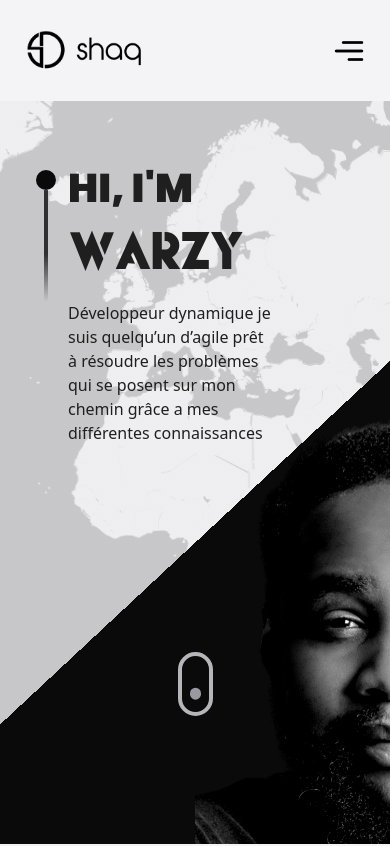
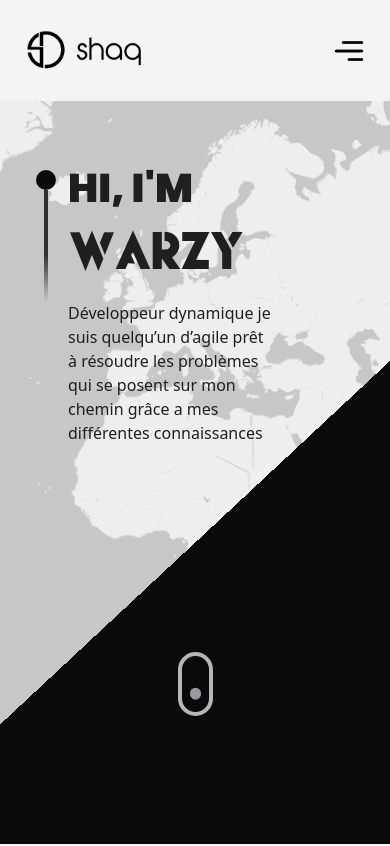
Before and after one commit to Warzy5/warren-portfolio, a React (Vite) app: page / in a window 390 px wide. Shown: the top 846 px of the page. Built offline with nearby package versions, Linux system fonts and the light colour scheme.

Commit message:
removed image

```diff
--- a/src/components/Hero.jsx
+++ b/src/components/Hero.jsx
@@ -2,7 +2,7 @@
 import { Link } from 'react-router-dom';
 import { styles } from '../styles';
 import { navLinks } from '../constants';
-import { shaq, bwmap, worldmap} from '../assets';
+import {bwmap, worldmap} from '../assets';
 
 const Hero = () => {
   return (
@@ -79,17 +79,6 @@
             </div>
           </a>
         </div>
-
-        {/* Your image comes here. Feel free to remove image if you don't plan to have one.*/}
-        <div>
-          <img
-            className="absolute bottom-0 ml-[50vw]
-            lg:ml-[75vw] md:ml-[60vw] xmd:ml-[60vw] 2xl:ml-[83vw]
-            sm:h-[90vh] md:h-[70vh] xl:h-[80vh]"
-            src={shaq}
-            alt="shaquille"
-          />
-        </div>
       </section>
     </>
   );
```
